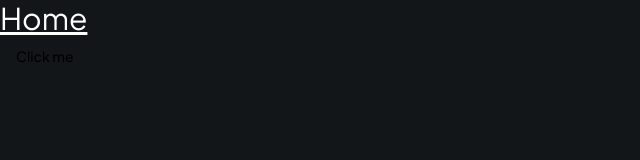
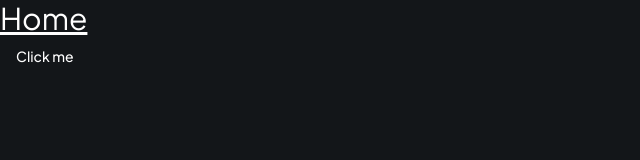
Before and after one commit to cyphix2022/rockethealthSYSTEM, a Next.js app: page / in a window 1280 px wide. Shown: the top 160 px of the page, without its empty margins (0-640 px from the left). Built offline with nearby package versions, Linux system fonts and the light colour scheme.

Commit message:
Fixing the clickable buttons

```diff
--- a/app/layout.tsx
+++ b/app/layout.tsx
@@ -4,6 +4,7 @@ import { Plus_Jakarta_Sans } from "next/font/google";
 import "./globals.css";
 
 import { cn } from '@/lib/utils'
+import { ThemeProvider } from "@/components/theme-provider";
 
 const fontSans = Plus_Jakarta_Sans({
    subsets: ["latin"],
@@ -35,7 +36,14 @@ export default function RootLayout({
 }>) {
   return (
     <html lang="en">
-      <body className={cn('min-h-screen bg-dark-300 font-sans antialiased', fontSans.variable)}>{children}
+      <body className={cn('min-h-screen bg-dark-300 font-sans antialiased', fontSans.
+      variable)}>
+      <ThemeProvider
+        attribute="class"
+        defaultTheme="dark"
+      >
+        {children}
+      </ThemeProvider>
       </body>
     </html>
   );
```
